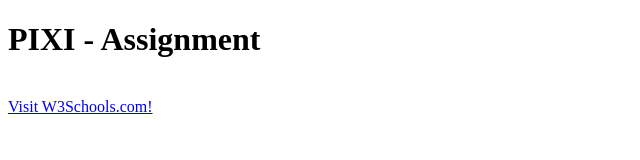
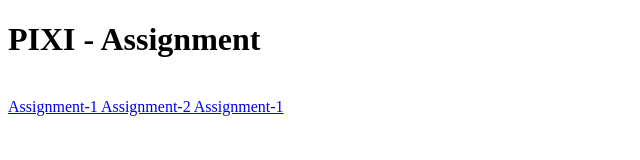
Before and after one commit to shruti-a11y/IngenuityGaming-PixiJsTraining, a plain HTML site: page index.html in a window 1280 px wide. Shown: the whole page, without its empty margins (0-640 px from the left). Drawn offline with Linux system fonts and the light colour scheme.

Commit message:
update link

```diff
--- a/index.html
+++ b/index.html
@@ -10,6 +10,8 @@
 
     <h1>PIXI - Assignment</h1>
     <br>
-    <a href="https://www.w3schools.com/">Visit W3Schools.com!</a>
+    <a href="./pixiTask/index.html">Assignment-1 </a>
+    <a href="./task-2/index.html">Assignment-2 </a>
+    <a href="./pixiTask/index.html">Assignment-1 </a>
 </body>
 </html>
```
